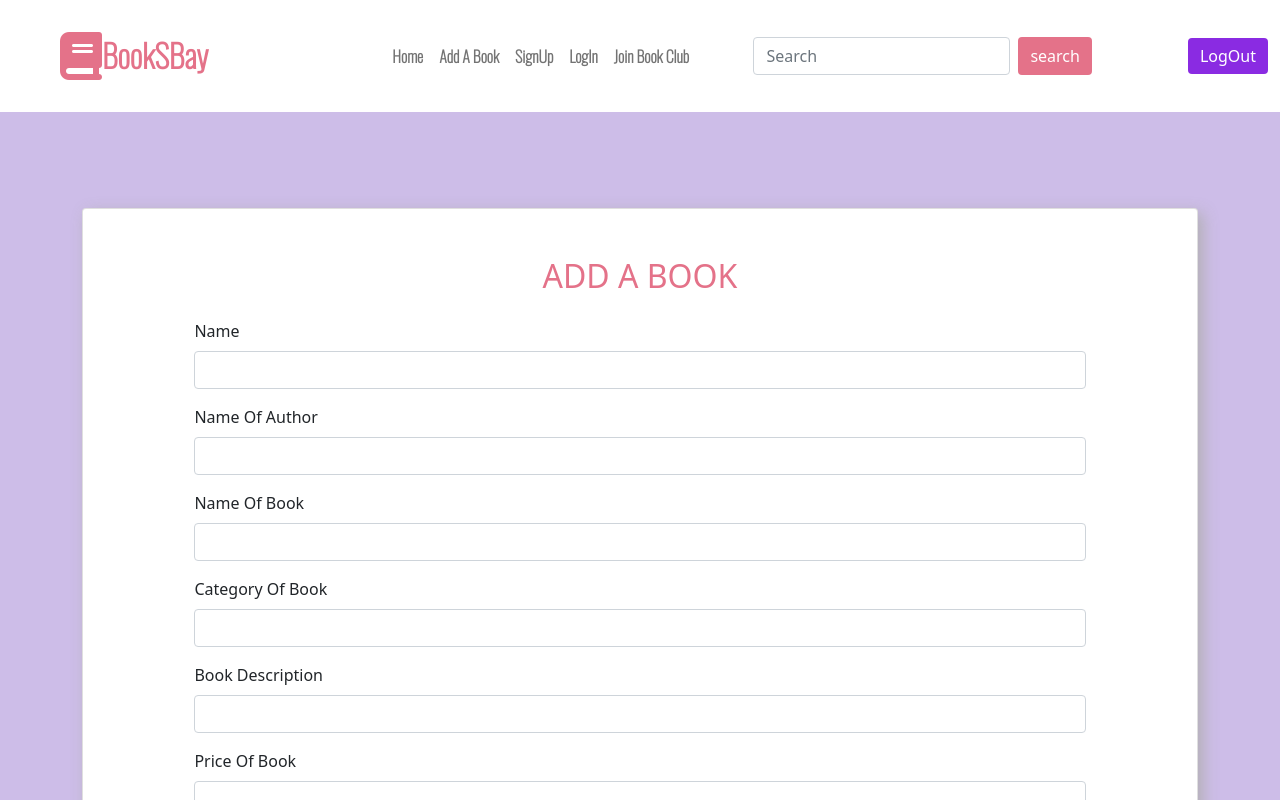
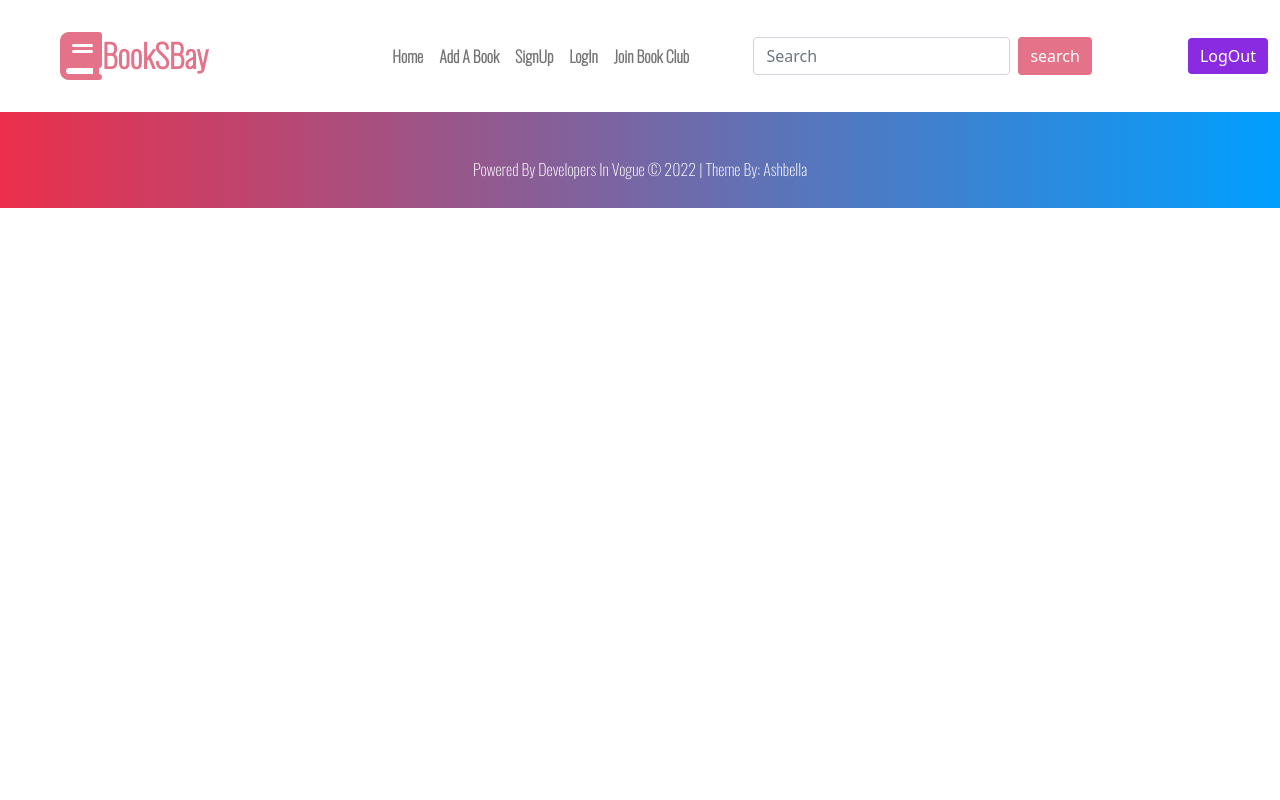
Before and after one commit to Obaayaa-1988/bookstore-app, a React (Create React App) app: page /books in a window 1280 px wide. Shown: the top 800 px of the page. Built offline with nearby package versions, Linux system fonts and the light colour scheme; a web font is replaced by a local one.

Commit message:
added new componenet name to router

```diff
--- a/src/App.js
+++ b/src/App.js
@@ -2,7 +2,7 @@ import './App.css';
 import { BrowserRouter as Router, Routes, Route } from 'react-router-dom';
 import Header from './components/header';
 import Home from './components/home';
-import Books from './components/books';
+import AddBooks from './components/addBooks'
 import SignBook from './components/signBook';
 import LoginBook from './components/loginBook';
 import Categories from './components/categories';
@@ -18,17 +18,13 @@ function App() {
         <Header />
         <Routes>
           <Route path="/" element={<Home />} />
-        <Route path="/books" element={<Books />} />
+          <Route path="/addBooks" element={<AddBooks />} />
           <Route path="/signBook" element={<SignBook />} />
           <Route path="/loginBook" element={<LoginBook />} />
           <Route path="/categories" element={<Categories />} />
           <Route path="/allbooks" element={<Allbooks />} />
           <Route path="/populars" element={<Populars />} />
           <Route path="/populars/:popularId" element={<Popular />} />
-
-
-
-
         </Routes>
 
 
--- a/src/components/books.jsx
+++ /dev/null
@@ -1,95 +0,0 @@
-import React from 'react';
-import { useState } from 'react'
-import axios from 'axios';
-import { Container, Row, Col, Card, Form, Button } from 'react-bootstrap';
-// import Footer from './components/footer';
-export default function Books() {
-
-    const [username, setUsername ] = useState("")
-    const [author, setAuthor ] = useState("");
-    const [title, setTitle ] = useState("")
-    const [category, setCategory ] = useState("")
-    const [description, setDescription ] = useState("")
-    const [price, setPrice ] = useState("")
-    const [image, setImage] = useState("");
-
-    const fileChangeHandler = (e) => {
-        setImage(e.target.files[0])
-    }
-
-    const addBook = async (e) => {
-        try {
-
-            e.preventDefault()
-
-        const formData = new FormData()
-        formData.append("image", image)
-        formData.append("username", username)
-        formData.append("author", author)
-        formData.append("title", title)
-        formData.append("category", category)
-        formData.append("description", description)
-        formData.append("price", price)
-        // formData.append("image", image)
-
-       await axios.post("http://localhost:8595/api/books", formData)
-
-        } catch (error) {
-
-        }
-
-    }
-    return (
-        <div>
-            <div className='light-background3'>
-                <Container>
-                    <Row>
-                        <Col>
-                            <Card className="book-card ">
-                                <h2> ADD A BOOK</h2>
-                                <Form onSubmit={addBook} enctype="multipart/form-data" >
-                                    <div className='contain'>
-                                        <Form.Group className="mb-3 " >
-                                            <Form.Label>Name</Form.Label>
-                                            <Form.Control type="text" onChange={(e) => setUsername(e.target.value)}  />
-                                        </Form.Group>
-
-                                        <Form.Group className="mb-3" >
-                                            <Form.Label>Name Of Author</Form.Label>
-                                            <Form.Control type="text" onChange={(e) => setAuthor(e.target.value)} />
-                                        </Form.Group>
-                                         <Form.Group className="mb-3" >
-                                            <Form.Label>Name Of Book</Form.Label>
-                                            <Form.Control type="text"  onChange={(e) => setTitle(e.target.value)} />
-                                        </Form.Group>
-                                        <Form.Group className="mb-3">
-                                            <Form.Label>Category Of Book</Form.Label>
-                                            <Form.Control type="text"  onChange={(e) => setCategory(e.target.value)}/>
-                                        </Form.Group>
-
-
-                                        <Form.Group className="mb-3" >
-                                            <Form.Label> Book Description</Form.Label>
-                                            <Form.Control type="text"  onChange={(e) => setDescription(e.target.value)} />
-                                        </Form.Group>
-                                        <Form.Group className="mb-3" >
-                                            <Form.Label> Price Of Book</Form.Label>
-                                            <Form.Control type="text"  onChange={(e) => setPrice(e.target.value)} />
-                                        </Form.Group>
-
-                                        <Form.Group controlId="formFile" className="mb-3">
-                                            <Form.Control type="file" name="image" onChange={fileChangeHandler} />
-                                        </Form.Group>
-                                        <Button style={{ backgroundColor: "rgb(226, 113, 136)", border: "none" }} as="input" type="submit" value="Submit" />
-
-                                    </div>
-                                </Form>
-
-                            </Card>
-                        </Col>
-                    </Row>
-                </Container>
-            </div>
-        </div>
-    )
-}
```
Lines whose indentation alone changed are shown as unchanged.
